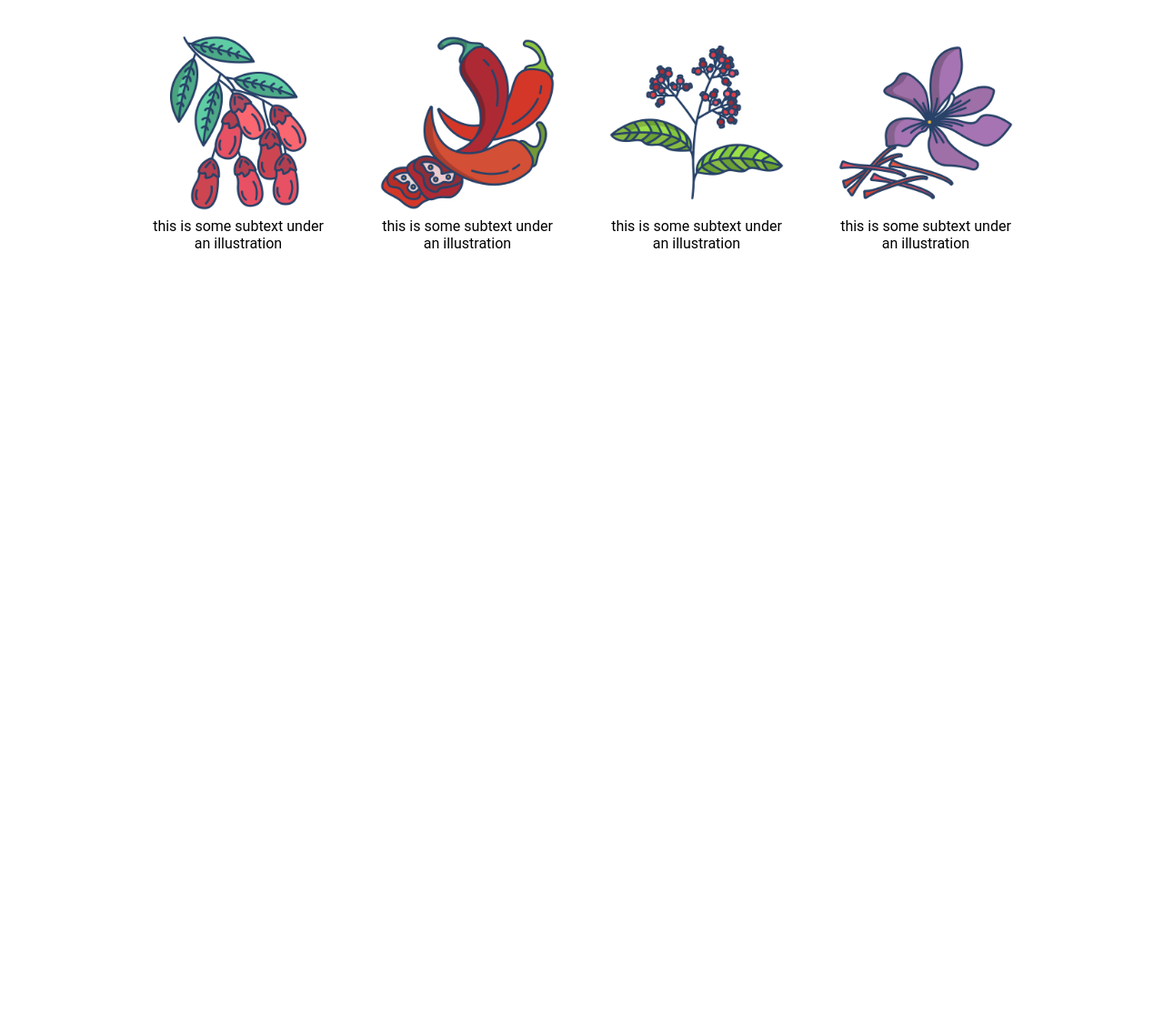
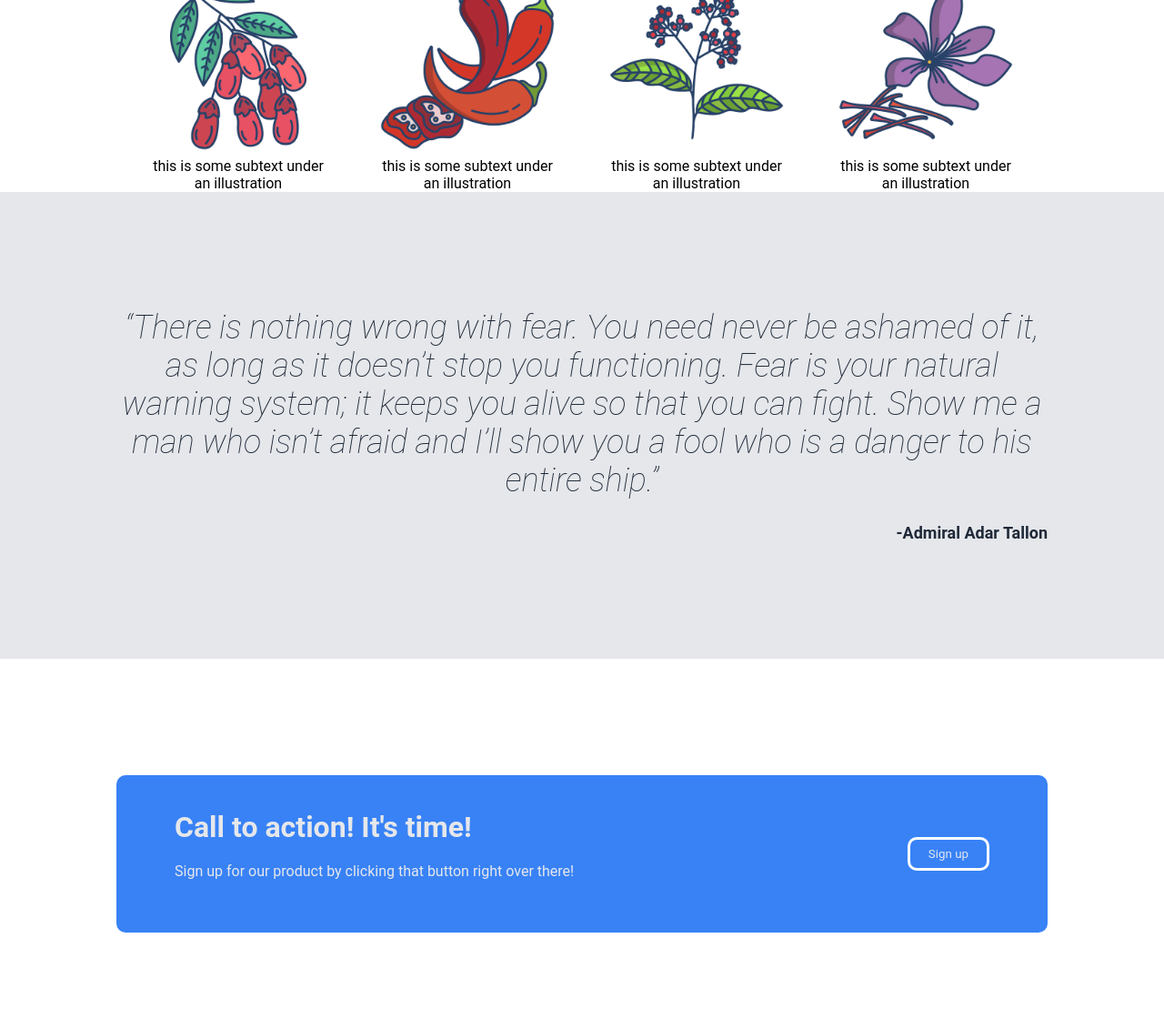
Before and after one commit to Obringerad/Landing-Page, a plain HTML site: page index.html in a window 1280 px wide. Shown: the part 649-1758 px from the top of the page at 91% size. Before the commit the page ends 934 px from the top, so only its background shows below. Drawn offline with Linux system fonts and the light colour scheme.

Commit message:
Add section 4

```diff
--- a/index.html
+++ b/index.html
@@ -23,7 +23,7 @@
         <h1  class="hero">This website is awesome</h1>
     <div class="subtext-button">
         <p>This website has some subtext that goes here under the main title. It's a smaller font and the color is lower contrast.</p>
-        <button>Sign up</button>
+        <button class="button1">Sign up</button>
     </div>
     </div>
         <container>this is a placeholder for an image</container>
@@ -52,5 +52,23 @@
         </div>
         </div>
     </div>
+
+    <div class="part3">
+        <div class="content3">
+        <h1 class="quote"><em>“There is nothing wrong with fear. You need never be ashamed of it, as long as it doesn’t stop you functioning. Fear is your natural warning system; it keeps you alive so that you can fight. Show me a man who isn’t afraid and I’ll show you a fool who is a danger to his entire ship.”</em></h1>
+        <p class="quoter">-Admiral Adar Tallon</p>
+        </div>
+    </div>
+
+    <div class="part4">
+        <div class="blue">
+            <div class="no-button4">
+            <h1 class="header4">Call to action! It's time!</h1>
+            <p class="text4">Sign up for our product by clicking that button right over there!</p>
+            </div>
+            <button class="button4">Sign up</button>
+        </div>
+
+    </div>
 </body>
 </html>
--- a/style.css
+++ b/style.css
@@ -1,5 +1,6 @@
 *{
-
+    margin: 0px;
+    padding: 0px;
     font-family: roboto;
 }
 
@@ -51,7 +52,7 @@ li{
     margin: 10px;
 }
 
-button{
+.button1{
     background-color: #3882f6;
     color: white;
     max-width: 80px;
@@ -117,3 +118,50 @@ img{
     max-width: 200px;
     margin: 0px;
 }
+
+.quote{
+   color: #1f2937;
+   font-size: 36px;
+   justify-content: center;
+   align-content: center;
+   padding: 10% 10% 2% 10%;
+}
+
+em{
+    font-weight: 100;
+}
+
+.part3{
+    background-color: #e5e7eb;
+    text-align: center;
+    display: flex;
+    flex-direction: column;
+}
+.quoter{
+    color: #1f2937;
+    font-weight: bolder;
+    font-size: large;
+    justify-content: flex-end;
+    padding: 0px;
+    margin-bottom: 10%;
+    margin-right: 10%;
+}
+
+.blue{
+    background-color: #3882f6;
+    border-radius: 10px;
+    color: #e5e7eb;
+    display: flex;
+    justify-content: space-between;
+    margin: 10%;
+    padding: 3% 5%;
+    align-items: center;
+}
+
+.button4{
+    background-color: #3882f6;
+    border: solid white;
+    color: #eeee;
+    padding: 8px 20px;
+    border-radius: 10px;
+}
```
